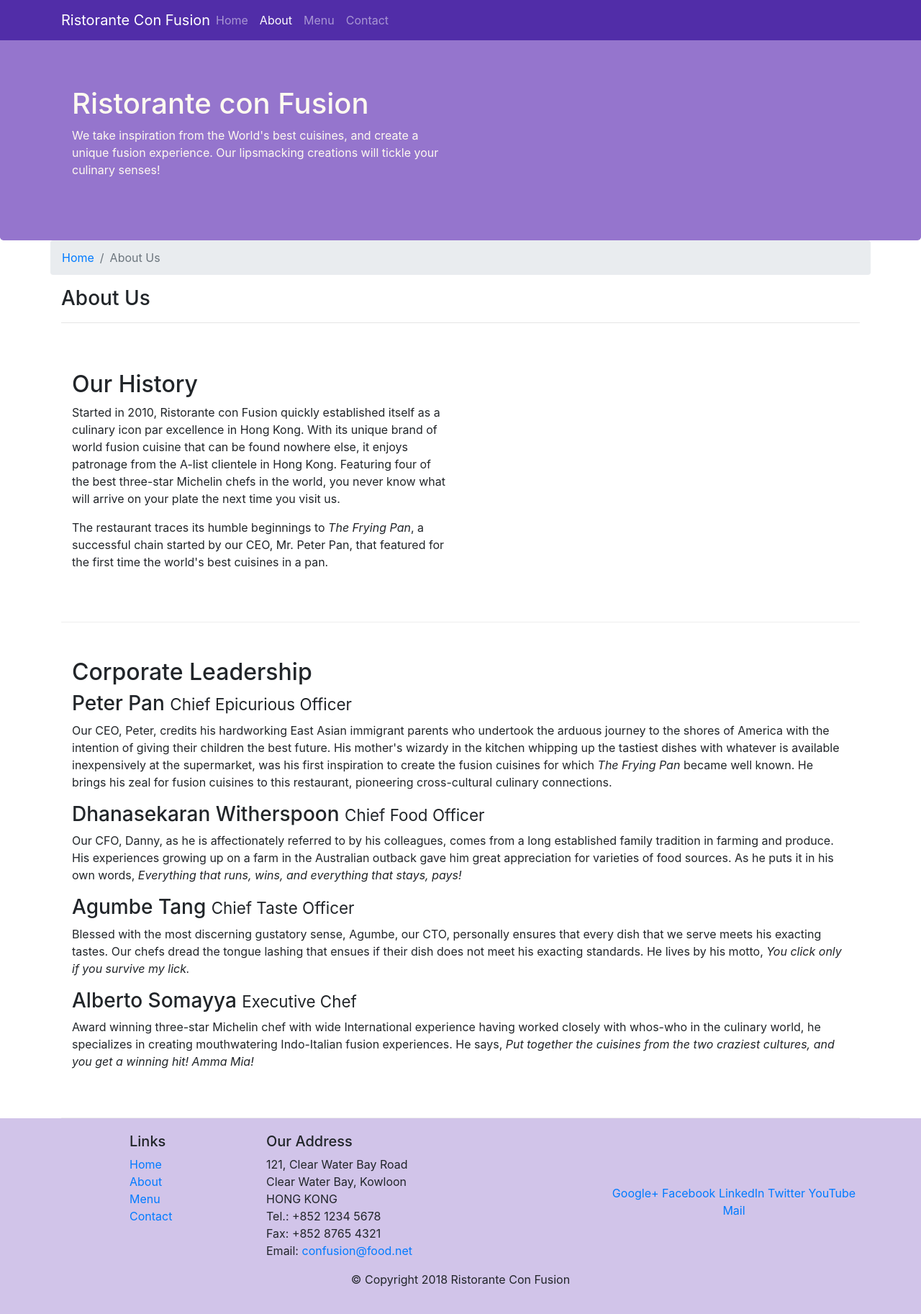
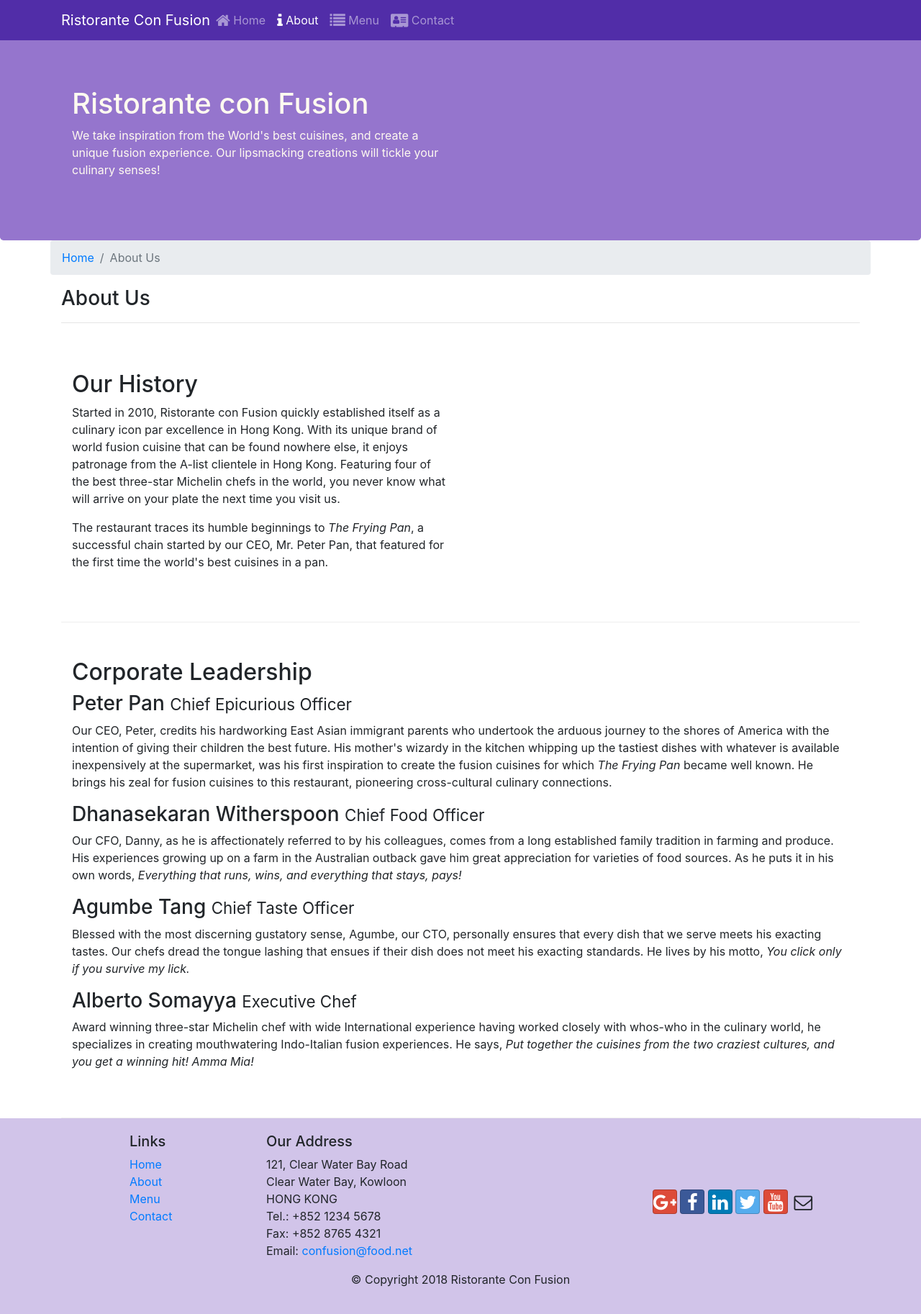
Before and after one commit to felipeflorez/conFusion, a website: page aboutus.html in a window 1280 px wide. Shown: the whole page at 72% size. Drawn offline with nearby package versions, Linux system fonts and the light colour scheme.

Commit message:
icon fonts

```diff
--- a/aboutus.html
+++ b/aboutus.html
@@ -9,6 +9,8 @@
 
     <!-- Bootstrap CSS -->
     <link rel="stylesheet" href="node_modules/bootstrap/dist/css/bootstrap.min.css">
+    <link rel="stylesheet" href="node_modules/font-awesome/css/font-awesome.min.css">
+    <link rel="stylesheet" href="node_modules/bootstrap-social/bootstrap-social.css">
     <link rel="stylesheet" href="css/styles.css">
     <title>Ristorante Con Fusion: About Us</title>
 
@@ -23,10 +25,10 @@
             <a class="navbar-brand mr-auto" href="./index.html">Ristorante Con Fusion</a>
             <div class="collapse navbar-collapse" id="Navbar">
                 <ul class="navbar-nav mr-auto">
-                    <li class="nav-item"><a class="nav-link" href="./index.html">Home</a></li>
-                    <li class="nav-item active"><a class="nav-link" href="#">About</a></li>
-                    <li class="nav-item"><a class="nav-link" href="#">Menu</a></li>
-                    <li class="nav-item"><a class="nav-link" href="#">Contact</a></li>
+                    <li class="nav-item"><a class="nav-link" href="./index.html"><span class="fa fa-home fa-lg"></span> Home</a></li>
+                    <li class="nav-item active"><a class="nav-link" href="#"><span class="fa fa-info fa-lg"></span> About</a></li>
+                    <li class="nav-item"><a class="nav-link" href="#"><span class="fa fa-list fa-lg"></span> Menu</a></li>
+                    <li class="nav-item"><a class="nav-link" href="#"><span class="fa fa-address-card fa-lg"></span> Contact</a></li>
                 </ul>
             </div>
         </div>
@@ -109,12 +111,12 @@
                 </div>
                 <div class="col-12 col-sm-4 align-self-center">
                     <div class="text-center">
-                        <a href="http://google.com/+">Google+</a>
-                        <a href="http://www.facebook.com/profile.php?id=">Facebook</a>
-                        <a href="http://www.linkedin.com/in/">LinkedIn</a>
-                        <a href="http://twitter.com/">Twitter</a>
-                        <a href="http://youtube.com/">YouTube</a>
-                        <a href="mailto:">Mail</a>
+                        <a class="btn btn-social-icon btn-google" href="http://google.com/+"><i class="fa fa-google-plus fa-lg"></i></a>
+                        <a class="btn btn-social-icon btn-facebook" href="http://www.facebook.com/profile.php?id="><i class="fa fa-facebook fa-lg"></i></a>
+                        <a class="btn btn-social-icon btn-linkedin" href="http://www.linkedin.com/in/"><i class="fa fa-linkedin fa-lg"></i></a>
+                        <a class="btn btn-social-icon btn-twitter" href="http://twitter.com/"><i class="fa fa-twitter fa-lg"></i></a>
+                        <a class="btn btn-social-icon btn-google" href="http://youtube.com/"><i class="fa fa-youtube fa-lg"></i></a>
+                        <a class="btn btn-social-icon" href="mailto:"><i class="fa fa-envelope-o fa-lg"></i></a>
                     </div>
                 </div>
            </div>
--- a/package.json
+++ b/package.json
@@ -15,6 +15,8 @@
   },
   "dependencies": {
     "bootstrap": "^4.6.0",
+    "bootstrap-social": "^5.1.1",
+    "font-awesome": "^4.7.0",
     "jquery": "^3.6.0",
     "popper.js": "^1.16.1"
   }
```
Also changed, not shown: index.html (+16 -13 lines), 1 other file.
